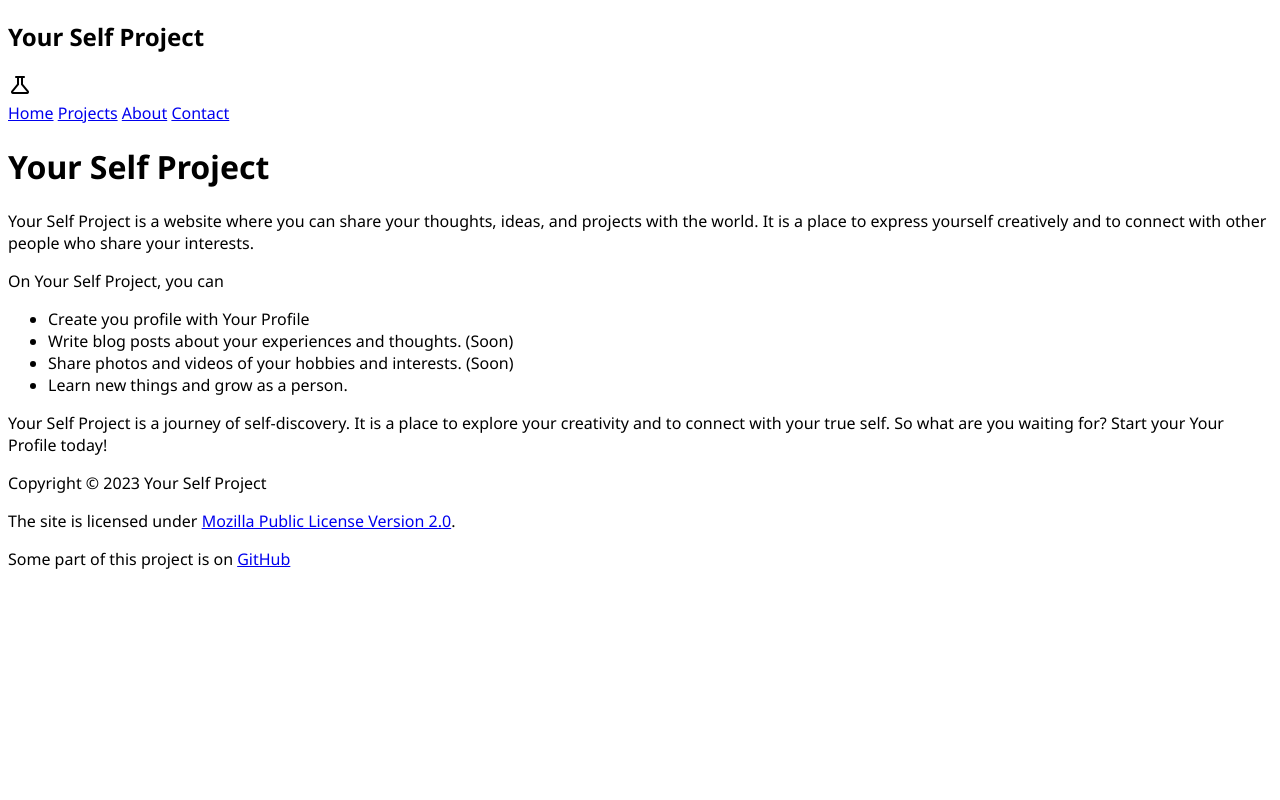
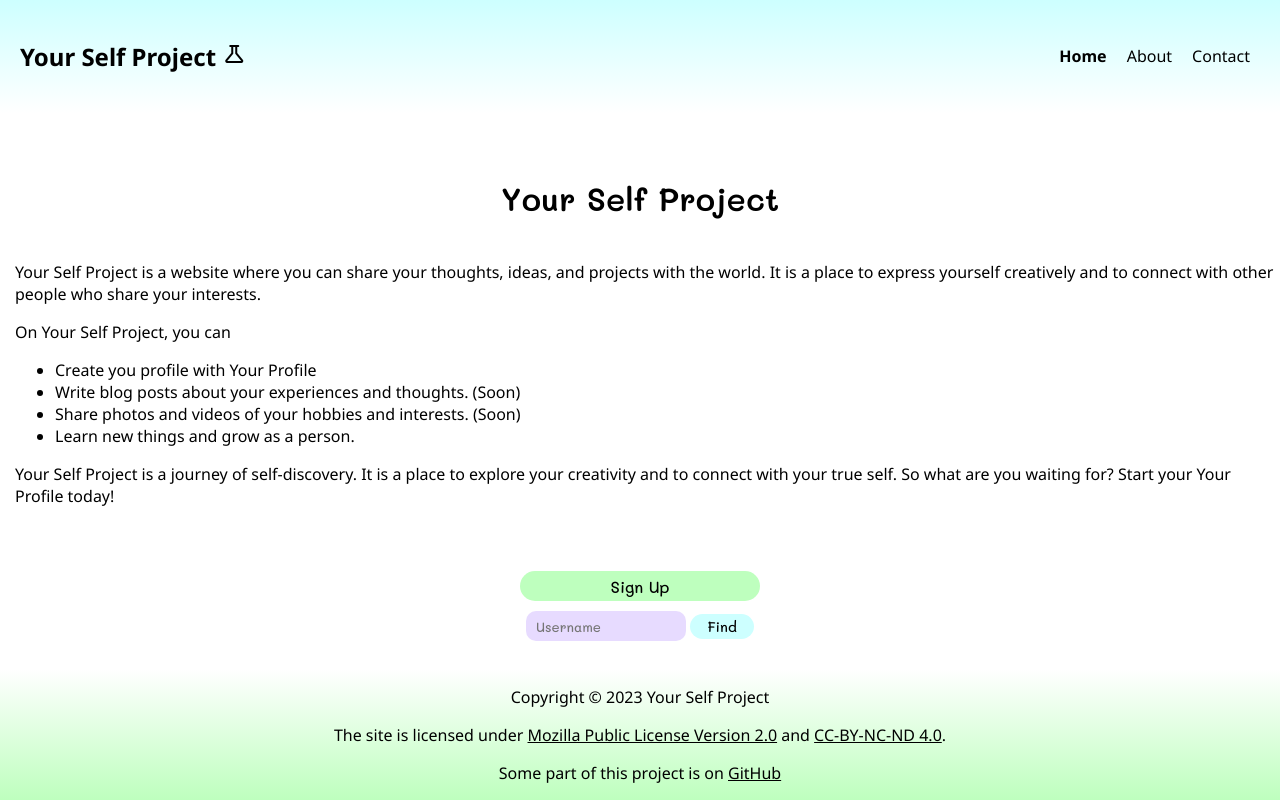
Before and after one commit to Hutoorg/yourself-proj, a plain HTML site: page index.html in a window 1280 px wide. Drawn offline with nearby package versions, Linux system fonts and the light colour scheme.

Commit message:
Homepage

```diff
--- a/assets/css/index.css
+++ /dev/null
@@ -1,4 +0,0 @@
-@import url('https://fonts.googleapis.com/css2?family=Mali:wght@300;400;500;600&family=Noto+Sans:wght@300;400;500;600;700&display=swap');
-body {
-    font-family: 'Noto Sans', sans-serif;
-}
--- /dev/null
+++ b/assets/css/style.css
@@ -0,0 +1,186 @@
+@import url("https://fonts.googleapis.com/css2?family=Mali:wght@300;400;500;600&family=Noto+Sans:wght@300;400;500;600;700&display=swap");
+
+body {
+  font-family: "Noto Sans", sans-serif;
+  margin: 0;
+  padding: 0;
+}
+
+/** Header */
+header {
+  background: rgb(205, 255, 255);
+  background: linear-gradient(
+    180deg,
+    rgb(205, 255, 255) 0%,
+    rgba(255, 255, 255, 1) 100%
+  );
+  color: black;
+  padding: 20px;
+  display: flex;
+  justify-content: space-between;
+  align-items: center;
+}
+
+.material-symbols-outlined {
+  color: black;
+  cursor: default;
+  user-select: none;
+}
+
+nav {
+  margin: 0;
+  padding: 0;
+  margin-left: 20px;
+  float: none;
+  display: inline-block;
+  display: flex;
+}
+
+nav a.navi {
+  color: black;
+  border-radius: 10px;
+  transition-duration: 800ms;
+  padding: 10px;
+  text-decoration: none;
+}
+
+nav a.navi:hover {
+  background-color: rgba(231, 219, 255, 0.6);
+}
+
+a.navi.active {
+  font-weight: bold;
+}
+
+/** Content */
+h1 {
+  font-family: "Mali", cursive;
+  font-weight: 600;
+  text-align: center;
+  margin-top: 5%;
+}
+
+.descriptions {
+  padding-left: 15px;
+  padding-top: 5px;
+}
+
+.control {
+  margin-top: 5%;
+  text-align: center;
+}
+
+button.signup {
+  background-color: rgb(190, 255, 190);
+  color: black;
+  border: none;
+  height: 30px;
+  width: 15rem;
+  border-radius: 20px;
+  margin-bottom: 10px;
+  transition-duration: 800ms;
+  font-family: "Mali", cursive;
+  font-weight: 500;
+  font-size: 16px;
+  text-align: center;
+  padding: 0 auto;
+}
+
+button.signup:hover {
+  background-color: rgb(205, 255, 255);
+}
+
+#usersh {
+  background-color: rgb(231, 219, 255);
+  color: black;
+  border: none;
+  height: 30px;
+  width: 10rem;
+  border-radius: 10px;
+  padding: 0 auto;
+  padding-left: 10px;
+  font-family: "Mali", cursive;
+  font-weight: 500;
+}
+
+button.finduser {
+  background-color: rgb(205, 255, 255);
+  color: black;
+  border: none;
+  height: 25px;
+  width: 4rem;
+  border-radius: 20px;
+  margin-bottom: 10px;
+  transition-duration: 800ms;
+  font-family: "Mali", cursive;
+  font-weight: 500;
+  font-size: 14px;
+  text-align: center;
+  padding: 0 auto;
+}
+
+button.finduser:hover {
+  background-color: rgb(190, 255, 190);
+}
+
+/** Footer */
+footer {
+  background: rgb(255, 255, 255);
+  background: linear-gradient(
+    180deg,
+    rgba(255, 255, 255, 1) 0%,
+    rgb(190, 255, 190) 100%
+  );
+  text-align: center;
+  position: fixed;
+  bottom: 0;
+  left: 0;
+  right: 0;
+}
+
+footer a {
+  color: black;
+}
+
+/** For Mobile */
+@media screen and (max-width: 768px) {
+  /* Adjust styles for smaller screens */
+  header {
+    padding: 10px;
+  }
+
+  nav {
+    margin-left: 10px;
+  }
+
+  nav a.navi {
+    padding: 5px;
+  }
+
+  .descriptions {
+    padding-left: 10px;
+    padding-top: 5px;
+  }
+
+  button.signup {
+    font-size: 14px;
+    width: 80%;
+  }
+
+  #usersh {
+    width: 50%;
+    margin-bottom: 10px;
+  }
+
+  button.finduser {
+    font-size: 12px;
+    width: 10%;
+  }
+
+  footer {
+    position: static;
+    bottom: 0;
+    left: 0;
+    right: 0;
+  }
+}
--- /dev/null
+++ b/assets/js/script.js
@@ -0,0 +1,9 @@
+function searchUser() {
+  const searchInput = document.querySelector("usersh");
+  const value = searchInput.value;
+  location.href = value;
+}
+
+function hp_signup() {
+  location.href = "https://forms.gle/5iNBawk4fS63rU1N7";
+}
--- a/index.html
+++ b/index.html
@@ -13,20 +13,25 @@
       rel="stylesheet"
       href="https://fonts.googleapis.com/css2?family=Material+Symbols+Outlined:opsz,wght,FILL,GRAD@20..48,100..700,0..1,-50..200"
     />
-    <link rel="stylesheet" href="assets/css/index.css" />
+    <link rel="stylesheet" href="assets/css/style.css" />
   </head>
   <body>
     <header>
-      <h2>Your Self Project</h2>
+      <div class="header-name">
+        <h2>
+          Your Self Project
           <span class="material-symbols-outlined"> science </span>
+        </h2>
+      </div>
       <nav>
-        <a class="active" href="#">Home</a>
-        <a href="#">Projects</a>
-        <a href="#">About</a>
-        <a href="#">Contact</a>
+        <a class="navi active" href="#">Home</a>
+        <a class="navi" href="#">About</a>
+        <a class="navi" href="#">Contact</a>
       </nav>
+    </header>
     <main>
       <h1>Your Self Project</h1>
+      <div class="descriptions">
         <p>
           Your Self Project is a website where you can share your thoughts,
           ideas, and projects with the world. It is a place to express yourself
@@ -44,13 +49,31 @@
           explore your creativity and to connect with your true self. So what
           are you waiting for? Start your Your Profile today!
         </p>
+      </div>
+      <div class="control">
+        <button class="signup" onclick="hp_signup()">Sign Up</button>
+        <div id="usrSearch">
+          <input
+            type="search"
+            name="username"
+            id="usersh"
+            placeholder="Username"
+          />
+          <button class="finduser" onclick="searchUser()">Find</button>
+        </div>
+      </div>
     </main>
     <footer>
       <p>Copyright &copy; 2023 Your Self Project</p>
       <p>
         The site is licensed under
-          <a href="https://www.mozilla.org/en-US/MPL/"
+        <a href="https://www.mozilla.org/en-US/MPL"
           >Mozilla Public License Version 2.0</a
+        >
+        and
+        <a
+          href="https://creativecommons.org/licenses/by-nc-nd/4.0/?ref=chooser-v1"
+          >CC-BY-NC-ND 4.0</a
         >.
       </p>
       <p>
@@ -58,6 +81,6 @@
         <a href="https://github.com/Hutoorg/yourself-proj">GitHub</a>
       </p>
     </footer>
-    </header>
+    <script src="assets/js/script.js"></script>
   </body>
 </html>
```
Also changed, not shown: 1 other file. Lines whose indentation alone changed are shown as unchanged.
